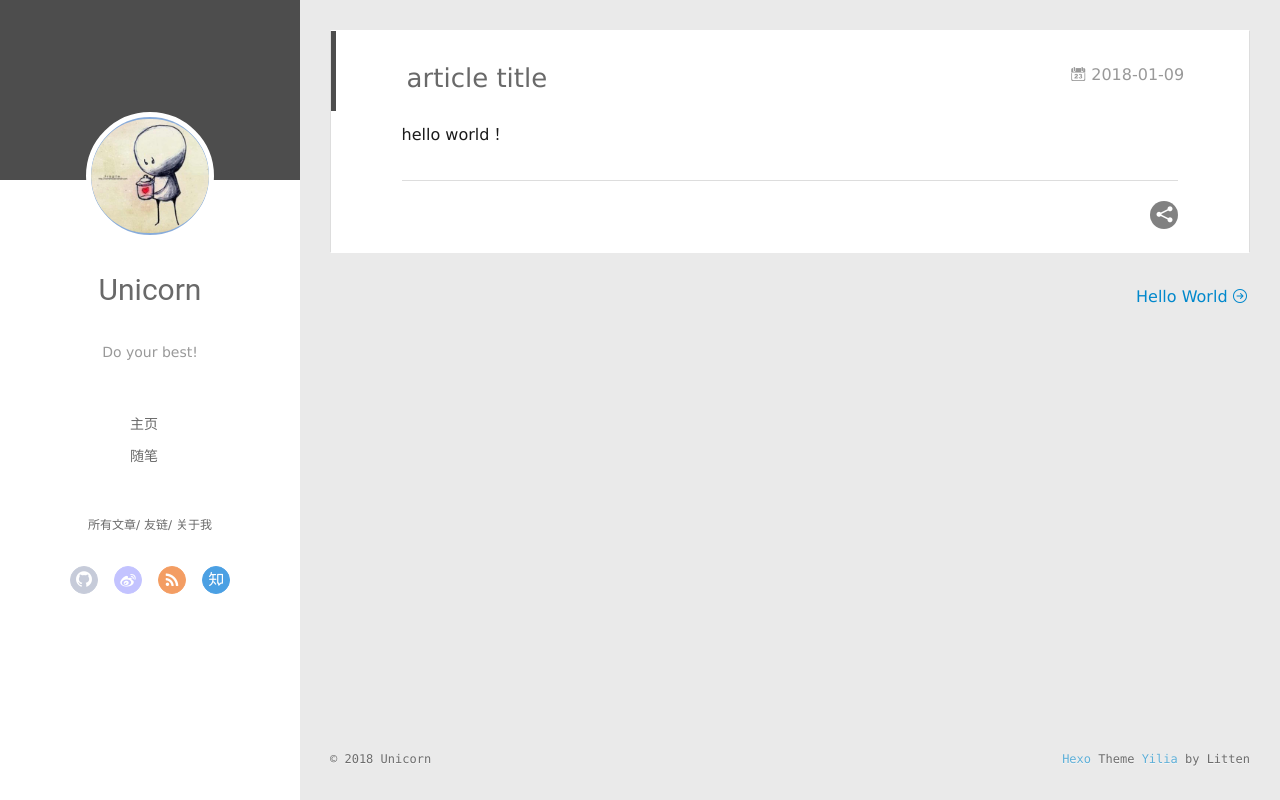
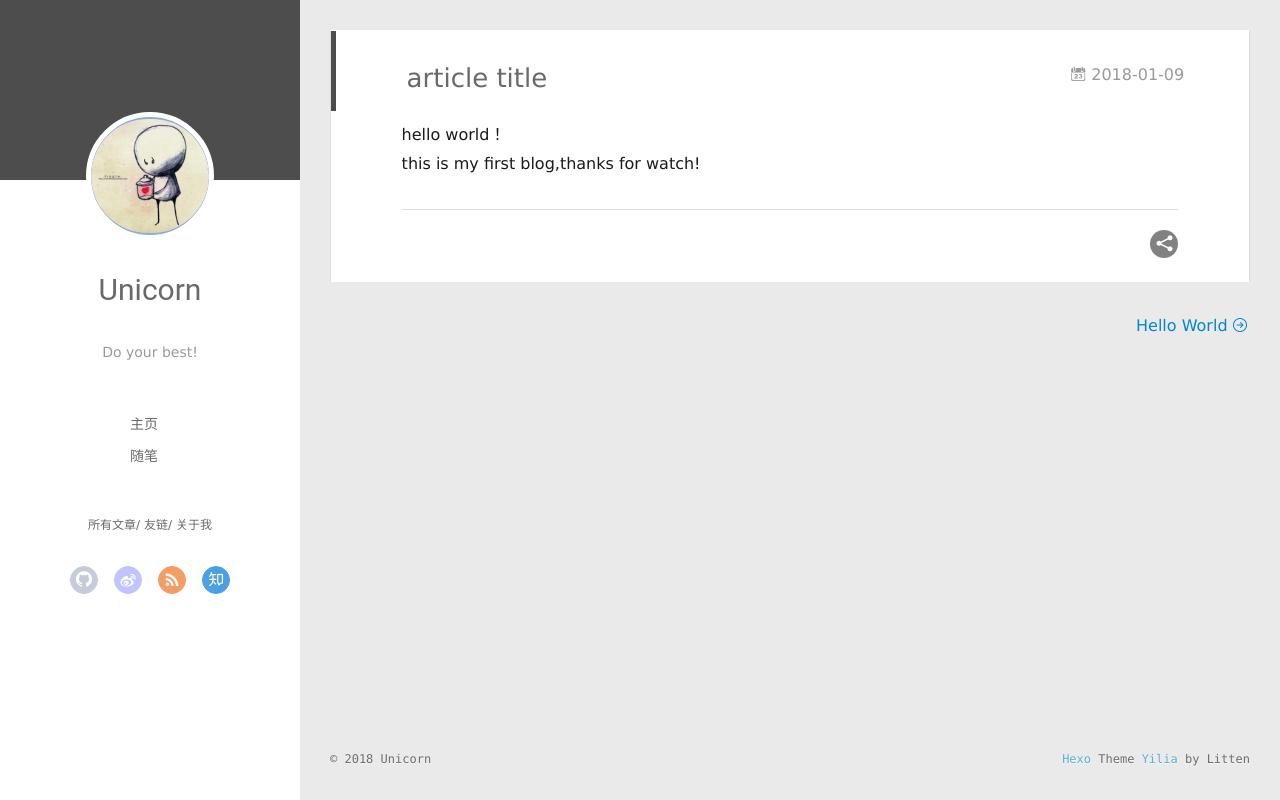
Before and after one commit to Unicorn001/lwunicorn.github.io, a plain HTML site: page 2018/01/09/article-title/index.html in a window 1280 px wide. Drawn offline with Linux system fonts and the light colour scheme; no server answers.

Commit message:
Site updated: 2018-01-12 17:05:58

```diff
--- a/2018/01/09/article-title/index.html
+++ b/2018/01/09/article-title/index.html
@@ -8,17 +8,17 @@
   <link rel="dns-prefetch" href="http://yoursite.com">
   <title>article title | Unicorn&#39;s blog</title>
   <meta name="viewport" content="width=device-width, initial-scale=1, maximum-scale=1">
-  <meta name="description" content="hello world！">
+  <meta name="description" content="hello world！this is my first blog,thanks for watch!">
 <meta property="og:type" content="article">
 <meta property="og:title" content="article title">
 <meta property="og:url" content="http://yoursite.com/2018/01/09/article-title/index.html">
 <meta property="og:site_name" content="Unicorn&#39;s blog">
-<meta property="og:description" content="hello world！">
+<meta property="og:description" content="hello world！this is my first blog,thanks for watch!">
 <meta property="og:locale" content="zh-CN">
-<meta property="og:updated_time" content="2018-01-09T09:53:47.257Z">
+<meta property="og:updated_time" content="2018-01-12T09:02:27.794Z">
 <meta name="twitter:card" content="summary">
 <meta name="twitter:title" content="article title">
-<meta name="twitter:description" content="hello world！">
+<meta name="twitter:description" content="hello world！this is my first blog,thanks for watch!">
 
     <link rel="alternative" href="/atom.xml" title="Unicorn&#39;s blog" type="application/atom+xml">
 
@@ -178,7 +178,7 @@
 
     <div class="article-entry" itemprop="articleBody">
 
-        <p>hello world！</p>
+        <p>hello world！<br>this is my first blog,thanks for watch!</p>
 
 
 
```
Also changed, not shown: index.html (+1 -1 lines).
